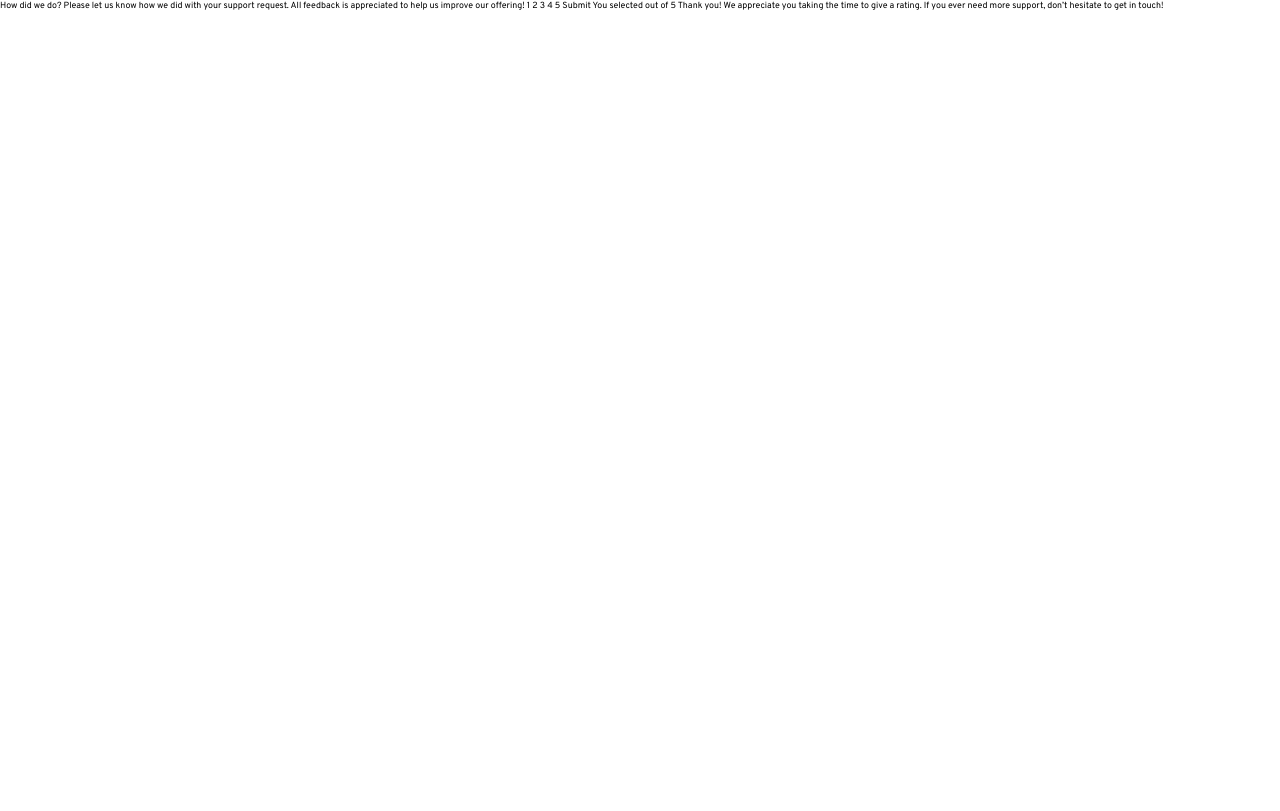
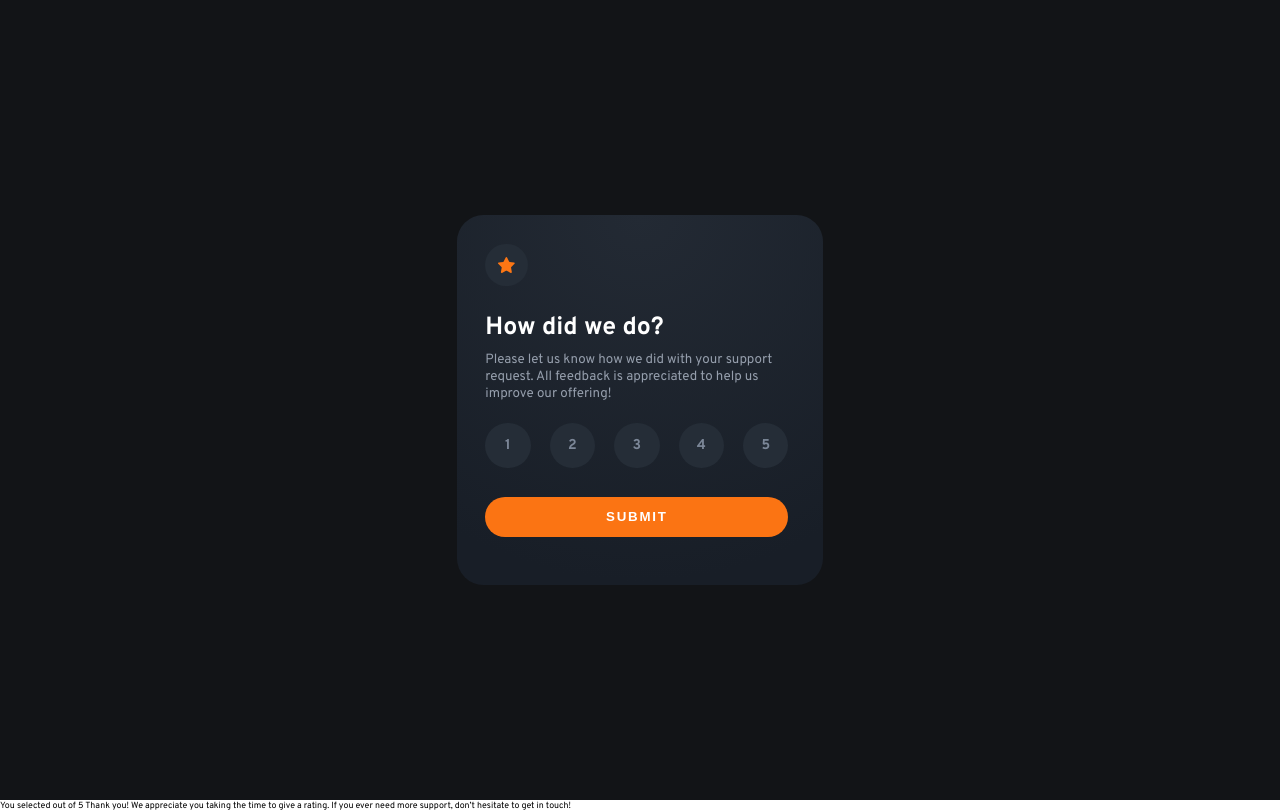
Before and after one commit to CodeVee/interactive-rating-component, a plain HTML site: page index.html in a window 1280 px wide. Drawn offline with Linux system fonts and the light colour scheme.

Commit message:
added rating card

```diff
--- a/index.html
+++ b/index.html
@@ -12,18 +12,43 @@
 </head>
 <body>
   <main class="main">
-
+    <div class="card card--rating">
+      <div class="star">
+        <img src="images/icon-star.svg" alt="star">
+      </div>
+      <h1 class="card__heading">How did we do?</h1>
+      <p class="card__text">
+        Please let us know how we did with your support request. All feedback is appreciated
+        to help us improve our offering!
+      </p>
+      <form class="card__form">
+        <div class="card__radios">
+          <label for="btn-1" class="card__label">
+            <input type="radio" name="rating" id="btn-1" class="card__radio" value="1">
+            <span>1</span>
+          </label>
+          <label for="btn-2" class="card__label">
+            <input type="radio" name="rating" id="btn-2" class="card__radio" value="2">
+            <span>2</span>
+          </label>
+          <label for="btn-3" class="card__label">
+            <input type="radio" name="rating" id="btn-3" class="card__radio" value="3">
+            <span>3</span>
+          </label>
+          <label for="btn-4" class="card__label">
+            <input type="radio" name="rating" id="btn-4" class="card__radio" value="4">
+            <span>4</span>
+          </label>
+          <label for="btn-5" class="card__label">
+            <input type="radio" name="rating" id="btn-5" class="card__radio" value="5">
+            <span>5</span>
+          </label>
+        </div>
+        <button class="card__btn">Submit</button>
+      </form>
+    </div>
   </main>
   <!-- Rating state start -->
-
-  How did we do?
-
-  Please let us know how we did with your support request. All feedback is appreciated
-  to help us improve our offering!
-
-  1 2 3 4 5
-
-  Submit
 
   <!-- Rating state end -->
 
--- a/style.scss
+++ b/style.scss
@@ -3,6 +3,8 @@ $light-grey: hsl(217, 12%, 63%);
 $medium-grey: hsl(216, 12%, 54%);
 $dark-blue: hsl(213, 19%, 18%);
 $very-dark-blue: hsl(216, 12%, 8%);
+$orange: hsla(25, 97%, 53%, 1);
+$dark-gradient: radial-gradient(98.96% 98.96% at 50% 0%, #232A34 0%, #181E27 100%);
 
 $font-overpass: 'Overpass', sans-serif;;
 $fw-400: 400;
@@ -26,6 +28,116 @@ body, html {
     font-family: $font-overpass;
 }
 
+.main {
+    background: $very-dark-blue;
+    height: 100vh;
+    display: flex;
+    align-items: center;
+    justify-content: center;
+}
+
+.card {
+    background: $dark-gradient;
+    width: 41.2rem;
+    height: 41.6rem;
+    border-radius: 3rem;
+
+    &--rating {
+        padding: 3.2rem 3.9rem 3.2rem 3.2rem;
+    }
+
+    &--thanks {
+        padding: 4.5rem 4rem 4.5rem 3.2rem;
+    }
+
+    &__heading {
+        color: $white;
+        font-weight: $fw-700;
+        font-size: 2.8rem;
+        line-height: 3.545rem;
+        margin: 3rem 0 .7rem;
+    }
+
+    &__text {
+        font-size: 1.5rem;
+        font-weight: $fw-400;
+        color: $light-grey;
+        margin-bottom: 2.4rem;
+    }
+
+    &__radios {
+        margin-bottom: 3.2rem;
+        display: flex;
+        justify-content: space-between;
+    }
+
+    &__label {
+        position: relative;
+        cursor: pointer;
+
+        > span {
+            height: 5.1rem;
+            width: 5.1rem;
+            border-radius: 50%;
+            background: $dark-blue;
+            display: flex;
+            justify-content: center;
+            align-items: center;
+            font-size: 1.6rem;
+            line-height: 2.4rem;
+            font-weight: $fw-700;
+            color: $medium-grey;
+
+            &:hover {
+                background: $orange;
+                color: $white;
+            }
+        }
+    }
+
+    &__radio {
+        position: absolute;
+        opacity: 0;
+
+        &:checked + span {
+            background: $medium-grey;
+            color: $white;
+        }
+    }
+
+    &__btn {
+        border: none;
+        outline: none;
+        width: 100%;
+        background: $orange;
+        height: 4.5rem;
+        color: $white;
+        font-size: 1.5rem;
+        font-weight: $fw-700;
+        border-radius: 2.25rem;
+        text-transform: uppercase;
+        letter-spacing: .2rem;
+        cursor: pointer;
+
+        &:active {
+            background: $white;
+            color: $orange;
+        }
+    }
+
+
+}
+
+.star {
+    width: 4.8rem;
+    height: 4.8rem;
+    background: $dark-blue;
+    border-radius: 50%;
+    display: flex;
+    align-items: center;
+    justify-content: center;
+}
+
 
 @media screen and (max-width: $desktop) {
     body, html {
```
Also changed, not shown: style.css.
